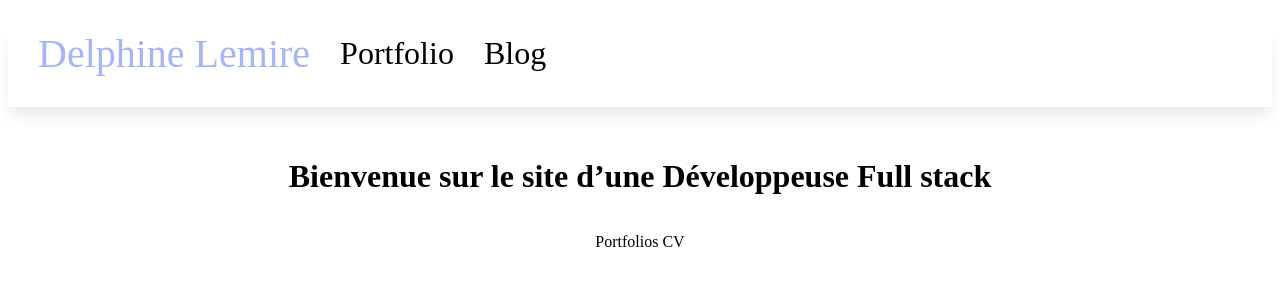
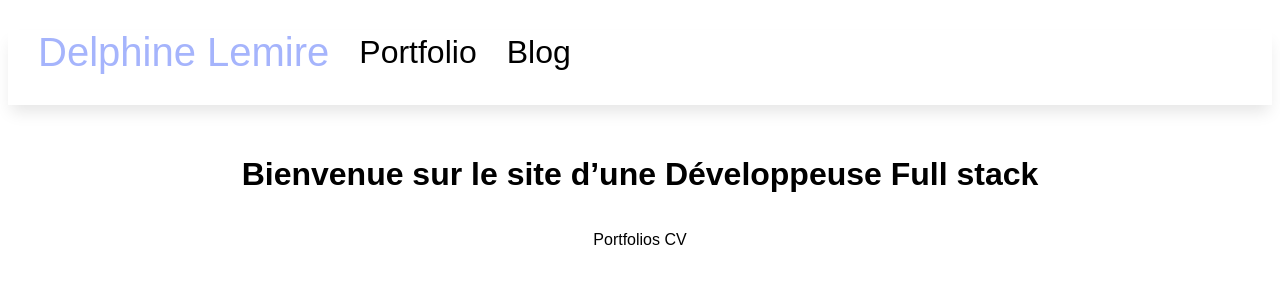
Before and after one commit to DelphineLemire/DelphineLemire.github.io, a Jekyll site: the page built from docs/index.md, in a window 1280 px wide. Shown: the top 300 px of the page. Built offline with Jekyll 4.4.1, drawn with Linux system fonts in a browser that asks for light colours.

Commit message:
font familly

```diff
--- a/docs/_sass/main.scss
+++ b/docs/_sass/main.scss
@@ -1,3 +1,7 @@
+body {
+    font-family: sans-serif;
+}
+
 .navbar {
     display: flex;
     margin-top:30px;
```
